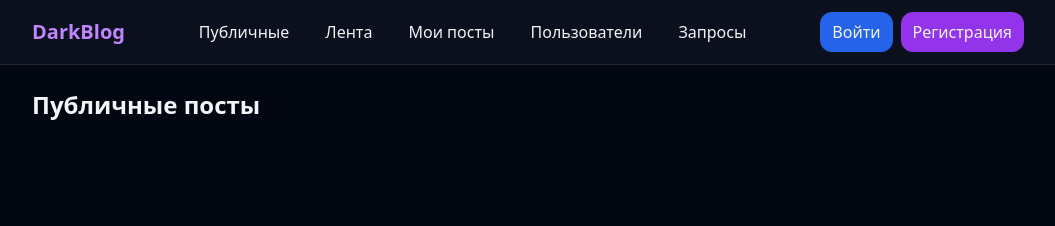
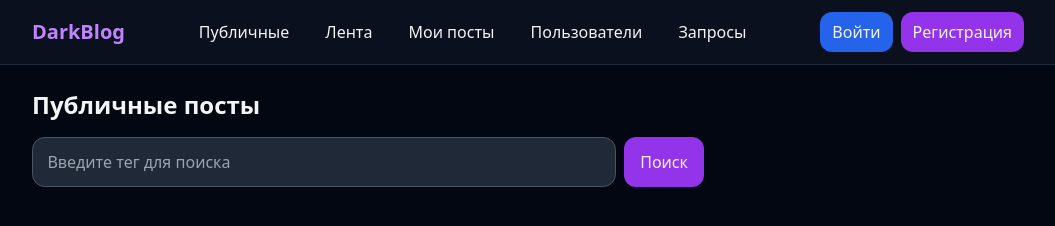
Before and after one commit to Amyr100/K2S2, a website: page public/index.html in a window 1280 px wide. Shown: the whole page, without its empty margins (112-1167 px from the left). Drawn offline with nearby package versions, Linux system fonts and the light colour scheme; no server answers.

Commit message:
Update index.html

```diff
--- a/public/index.html
+++ b/public/index.html
@@ -35,6 +35,12 @@
   <main class="max-w-5xl mx-auto px-4 py-6">
     <section id="section-public" class="hidden">
       <h2 class="text-2xl font-semibold mb-4">Публичные посты</h2>
+        <!-- 🔍 Поиск по тегам -->
+        <div class="w-full max-w-2xl mb-6 flex space-x-2">
+        <input id="searchTag" class="dark-input flex-1" placeholder="Введите тег для поиска">
+        <button onclick="searchByTag()" class="px-4 py-2 rounded-xl bg-purple-600 hover:bg-purple-500">Поиск</button>
+        </div>
+      <!-- Список постов -->
       <div id="list-public" class="grid gap-4"></div>
     </section>
 
```
